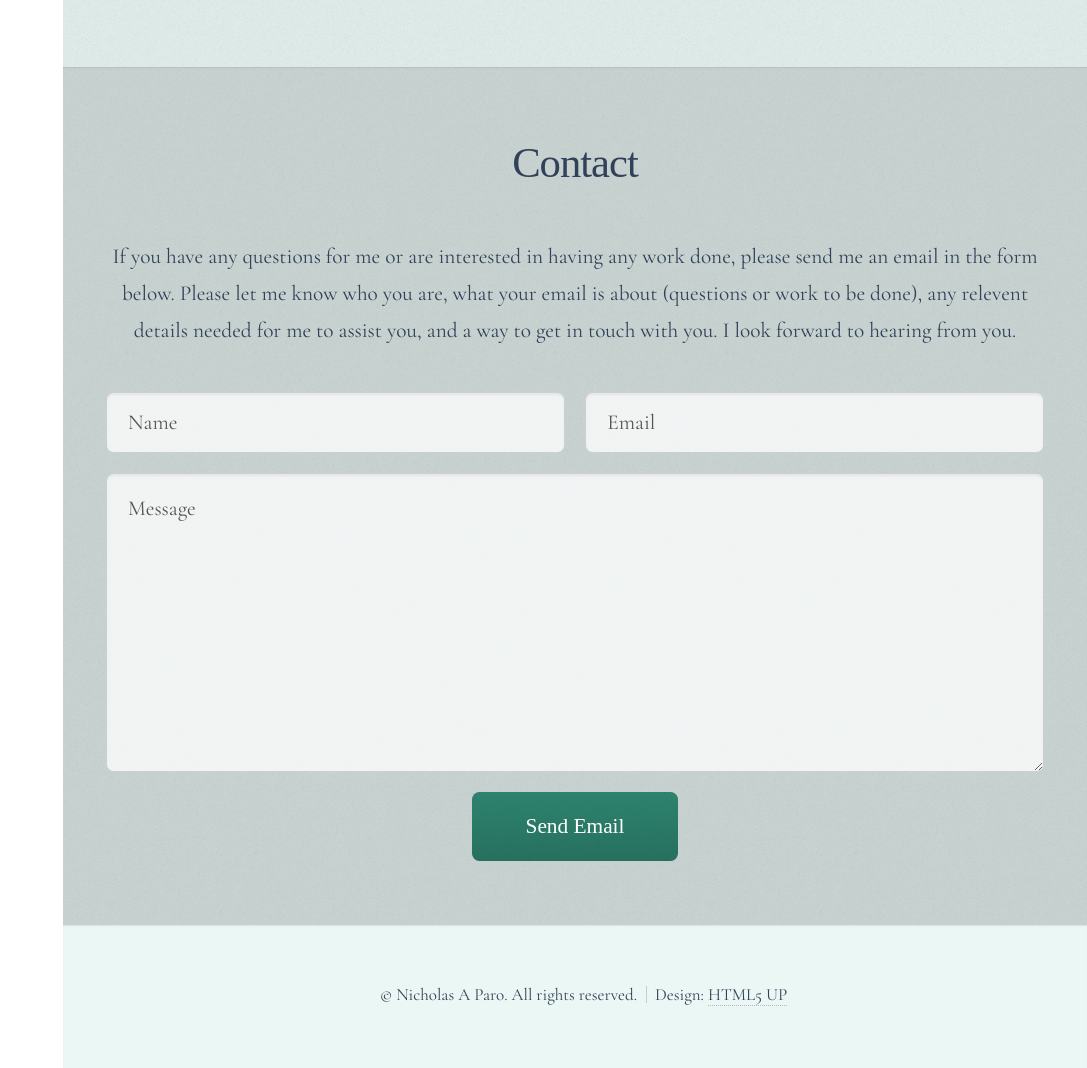
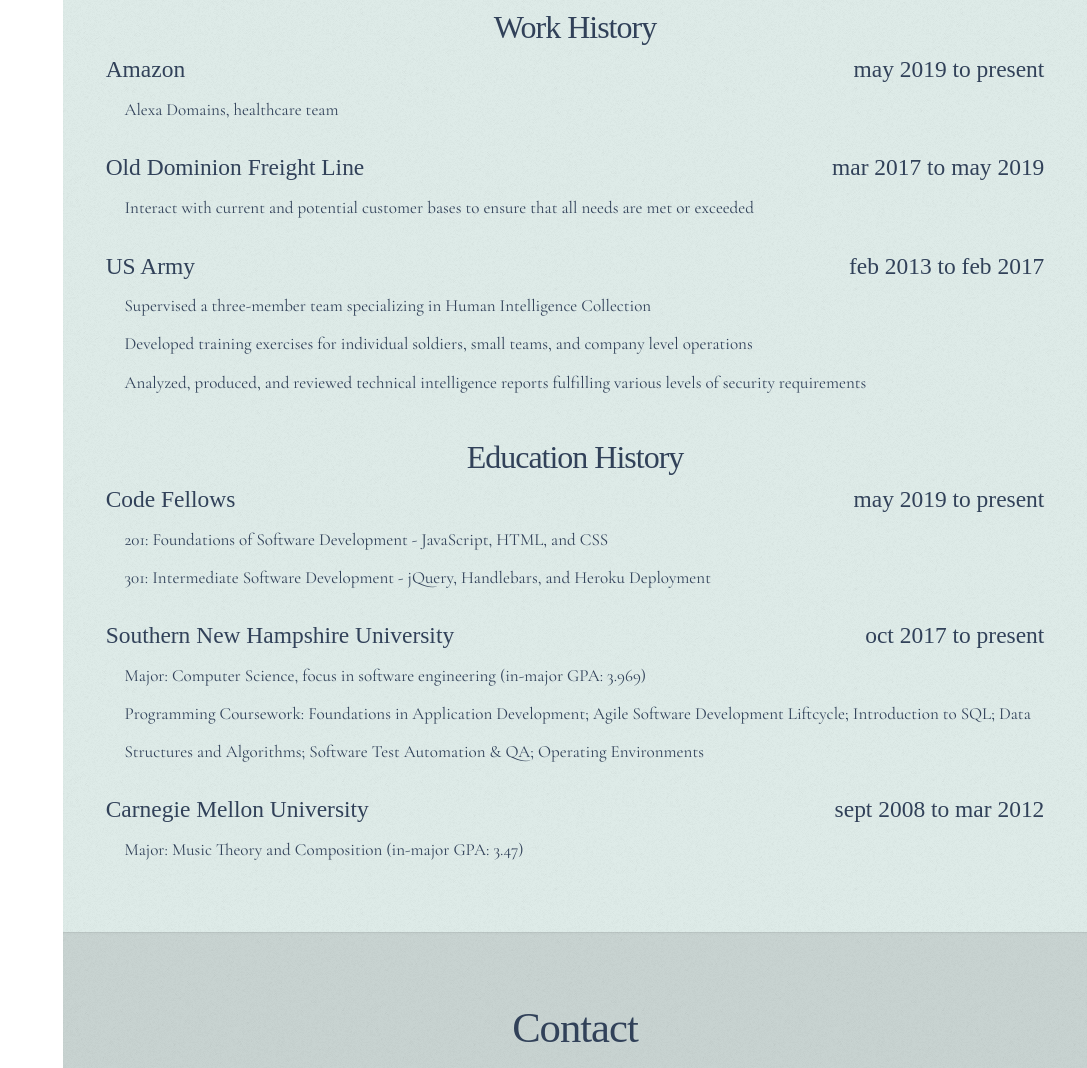
Before and after one commit to codefellows-301d57/lab-04, a website: page public/index.html in a window 1280 px wide. Shown: the part 2308-3376 px from the top of the page, without its empty margins (193-1280 px from the left). Drawn offline with nearby package versions, Linux system fonts and the light colour scheme; files whose address does not match are found by name; a web font is replaced by a local one.

Commit message:
expanded about me and added additional styling

```diff
--- a/public/assets/css/layouts/basic-layouts.css
+++ b/public/assets/css/layouts/basic-layouts.css
@@ -59,6 +59,8 @@
 
 h3 {
   font-size: 1.5em;
+  font-family: 'Cormorant SC', serif;
+  letter-spacing: -1px;
 }
 
 header {
--- a/public/assets/css/layouts/item-layouts.css
+++ b/public/assets/css/layouts/item-layouts.css
@@ -14,4 +14,5 @@
 
     .item header h3 {
       font-size: 1em;
+      font-family: 'Cormorant SC', serif;
     }
--- a/public/assets/css/layouts/sec-art-layouts.css
+++ b/public/assets/css/layouts/sec-art-layouts.css
@@ -13,3 +13,43 @@
   .row > section, .row > article {
     margin-bottom: 0;
   }
+
+.personal-background{
+  margin-top: 1em;
+}
+
+.history{
+  display: flex;
+  flex-direction: row;
+  flex-wrap: wrap;
+  justify-content: space-between;
+  width: 100%;
+  margin-bottom: 1em;
+  color: #314159;
+}
+
+.headsize{
+  display: flex;
+  width: 50%;
+  font-size: 1.1em;
+  margin-bottom: .1em;
+  font-family: 'Cormorant SC', serif;
+}
+
+.datesize{
+  display: flex;
+  justify-content: flex-end;
+  width: 50%;
+  font-size: 1.1em;
+  margin-bottom: .1em;
+  font-family: 'Cormorant SC', serif;
+}
+
+.bodysize{
+  display: flex;
+  width: 100%;
+  font-size: .8em;
+  margin-bottom: .05em;
+  padding-left: 2%;
+  text-align: left;
+}
--- a/public/index.html
+++ b/public/index.html
@@ -203,6 +203,45 @@
 							</header>
 							<a href="#" class="image featured"><img src="images/analytics-3088958.jpg" alt="" /></a>
 							<p>I am a software developer and my current team focuses on developing the framework for HIPPA compliant, secure applications on Alexa enabled devices. I have experience in customer and client interactions through my previous role as a Intelligence Professional in the US Army. I understand how to interface with customers and other team members to develop and deliver high quality products on a timely schedule. I also have knowledge in Agile environments and can quickly adapt to newly introduced requirements and schedule adjustments. With my history in the Army and as a student of both college and a coding boot camp, I thrive in small team environments where new ideas and innovations are encouraged and sought after.</p>
+
+							<h3 class="personal-background">Work History</h3>
+							<section class="history">
+								<p class="headsize">Amazon</p>
+								<p class="datesize">may 2019 to present</p>
+								<p class="bodysize">Alexa Domains, healthcare team</p>
+							</section>
+							<section class="history">
+								<p class="headsize">Old Dominion Freight Line</p>
+								<p class="datesize">mar 2017 to may 2019</p>
+								<p class="bodysize">Interact with current and potential customer bases to ensure that all needs are met or exceeded</p>
+							</section>
+							<section class="history">
+								<p class="headsize">US Army</p>
+								<p class="datesize">feb 2013 to feb 2017</p>
+								<p class="bodysize">Supervised a three-member team specializing in Human Intelligence Collection</p>
+								<p class="bodysize">Developed training exercises for individual soldiers, small teams, and company level operations</p>
+								<p class="bodysize">Analyzed, produced, and reviewed technical intelligence reports fulfilling various levels of security requirements</p>
+							</section>
+
+							<h3 class="personal-background">Education History</h3>
+							<section class="history">
+								<p class="headsize">Code Fellows</p>
+								<p class="datesize">may 2019 to present</p>
+								<p class="bodysize">201: Foundations of Software Development - JavaScript, HTML, and CSS</p>
+								<p class="bodysize">301: Intermediate Software Development - jQuery, Handlebars, and Heroku Deployment</p>
+							</section>
+							<section class="history">
+								<p class="headsize">Southern New Hampshire University</p>
+								<p class="datesize">oct 2017 to present</p>
+								<p class="bodysize">Major: Computer Science, focus in software engineering (in-major GPA: 3.969)</p>
+								<p class="bodysize">Programming Coursework: Foundations in Application Development; Agile Software Development Liftcycle; Introduction to SQL; Data Structures and Algorithms; Software Test Automation & QA; Operating Environments</p>
+
+							</section>
+							<section class="history">
+								<p class="headsize">Carnegie Mellon University</p>
+								<p class="datesize">sept 2008 to mar 2012</p>
+								<p class="bodysize">Major: Music Theory and Composition (in-major GPA: 3.47)</p>
+							</section>
 						</div>
 					</section>
 
```
